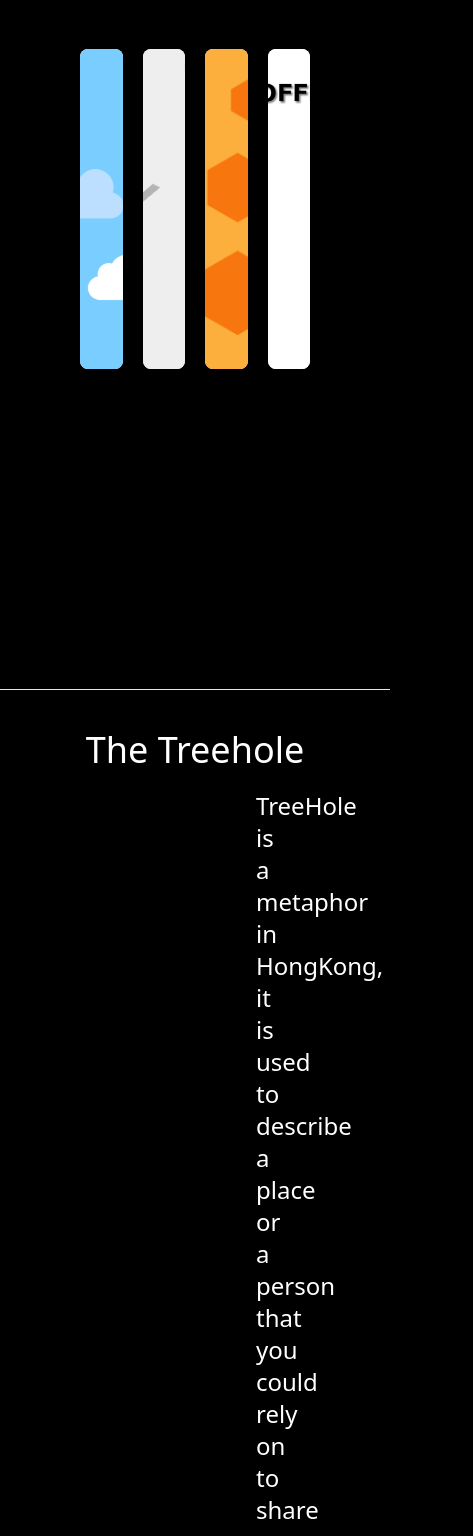
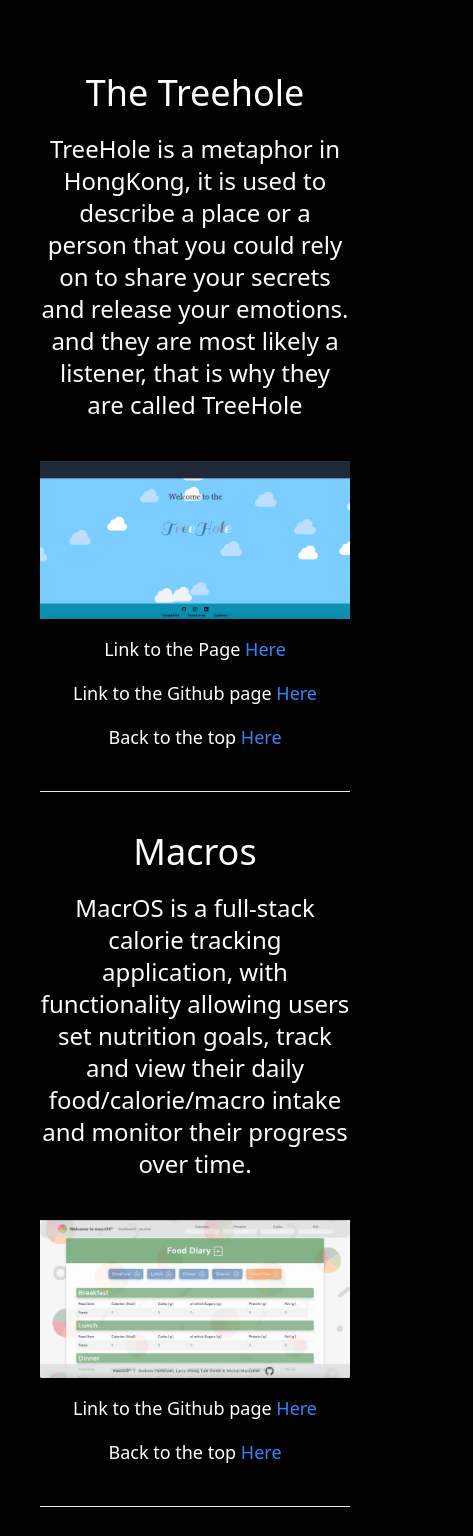
Before and after one commit to LarryWongKaHei/Portfolio, a React (Create React App) app: page /projects in a window 390 px wide. Shown: the part 160-1696 px from the top of the page, 473 px wide, since content can reach past the window. Built offline with nearby package versions, Linux system fonts and the light colour scheme.

Commit message:
Added Css for responsive projects page

```diff
--- a/src/Components/Beecareful.js
+++ b/src/Components/Beecareful.js
@@ -2,7 +2,7 @@ import BeecarefulPhoto from "../images/BeecarefulPhoto.png"
 
 export function Beecareful(){
     return (
-        <div className="text-white text-center mx-64">
+        <div className="text-white text-center lg:mx-64 mx-10">
             <h2 className="text-2xl mt-5 font-light">
                 A full-stack web application built with React FrontEnd and Express BackEnd that allows users to manage their apiaries and colonies.
              </h2>
@@ -10,7 +10,7 @@ export function Beecareful(){
             <h1 className="mt-4 text-lg">
                 Link to the Github page <a href="https://github.com/jomonty/javascript_project_beeCareful" className="text-blue-500 hover:text-blue-600">Here</a>
             </h1>
-            <h1 className="mt-4 text-lg">
+            <h1 className="mt-4 text-lg border-b pb-10 xl:border-b-0">
                 Back to the top <a href="#top" className="text-blue-500 hover:text-blue-600">Here</a>
             </h1>
         </div>
--- a/src/Components/LandLCoffeeshop.js
+++ b/src/Components/LandLCoffeeshop.js
@@ -2,7 +2,7 @@ import CoffeeShopScreen from "../images/CoffeeShop.png"
 
 export function CoffeeShop(){
     return(
-        <div className="text-white text-center mx-64">
+        <div className="text-white text-center lg:mx-64 mx-10">
             <h2 className="text-2xl mt-5 font-light">
                 A E-commence web application built with React that allows users to add items to the bucket and checkout.
             </h2>
@@ -13,7 +13,7 @@ export function CoffeeShop(){
             <h1 className="mt-4 text-lg">
                 Link to the Github page <a href="https://github.com/larrywongkahei/e-commerce-lab" className="text-blue-500 hover:text-blue-600">Here</a>
             </h1>
-            <h1 className="mt-4 text-lg">
+            <h1 className="mt-4 text-lg border-b pb-10 xl:border-b-0">
                 Back to the top <a href="#top" className="text-blue-500 hover:text-blue-600">Here</a>
             </h1>
         </div>
--- a/src/Components/Macros.js
+++ b/src/Components/Macros.js
@@ -3,7 +3,7 @@ import MacrosScreen from "../images/Macros.png"
 
 export function Macros(){
     return (
-        <div className="text-white text-center mx-64">
+        <div className="text-white text-center lg:mx-64 mx-10">
             <h2 className="text-2xl mt-5 font-light">
                 MacrOS is a full-stack calorie tracking application, with functionality allowing users set nutrition goals, track and view their daily food/calorie/macro intake and monitor their progress over time.
             </h2>
@@ -11,7 +11,7 @@ export function Macros(){
             <h1 className="mt-4 text-lg">
                 Link to the Github page <a href="https://github.com/larrywongkahei/MacrOS" className="text-blue-500 hover:text-blue-600">Here</a>
             </h1>
-            <h1 className="mt-4 text-lg">
+            <h1 className="mt-4 text-lg border-b pb-10 xl:border-b-0">
                 Back to the top <a href="#top" className="text-blue-500 hover:text-blue-600">Here</a>
             </h1>
         </div>
--- a/src/Components/Projects.js
+++ b/src/Components/Projects.js
@@ -17,7 +17,7 @@ export function Projects(){
             <h2>
 
             </h2>
-            <div id="ShowCase" className="flex gap-5 justify-between mx-20 mt-14 text-center">
+            <div id="ShowCase" className="lg:flex gap-5 justify-between mx-20 mt-14 text-center hidden ">
                 <div id="project1" className="bg-white h-80 w-64 rounded-lg">
                     <a href="#TreeHole">
                         <img src={TheTreeHoleBG}
@@ -82,25 +82,25 @@ export function Projects(){
             </div>
             <div id="Projects">
                 <div className="" id="TreeHole">
-                    <h1 className="text-4xl font-extralight text-white text-center border-t pt-10 mt-80">
+                    <h1 className="text-4xl font-extralight text-white text-center lg:border-t pt-10 lg:mt-80 mt-10">
                         The Treehole
                     </h1>
                     <TreeHole />
                 </div>
                 <div id="Macros">
-                    <h1 className="text-4xl font-extralight text-white text-center border-t pt-10 mt-80">
+                    <h1 className="text-4xl font-extralight text-white text-center lg:border-t pt-10 lg:mt-80">
                         Macros
                     </h1>
                     <Macros />
                 </div>
                 <div id="Beecareful">
-                    <h1 className="text-4xl font-extralight text-white text-center border-t pt-10 mt-80">
+                    <h1 className="text-4xl font-extralight text-white text-center lg:border-t pt-10 lg:mt-80">
                         Beecareful
                     </h1>
                     <Beecareful />
                 </div>
                 <div id="Coffeeshop">
-                    <h1 className="text-4xl font-extralight text-white text-center border-t pt-10 mt-80">
+                    <h1 className="text-4xl font-extralight text-white text-center lg:border-t pt-10 lg:mt-80">
                         l&l CoffeeShop
                     </h1>
                     <CoffeeShop />
--- a/src/Components/TheTreeHole.js
+++ b/src/Components/TheTreeHole.js
@@ -2,7 +2,7 @@ import Thetreehole from "../images/TreeHole.png"
 
 export function TreeHole(){
     return (
-        <div className="text-white text-center mx-64">
+        <div className="text-white text-center lg:mx-64 mx-10">
             <h2 className="text-2xl mt-5 font-light">
             TreeHole is a metaphor in HongKong, it is used to describe a place or a person that you could rely on to share your secrets and release your emotions. and they are most likely a listener, that is why they are called TreeHole
             </h2>
@@ -13,7 +13,7 @@ export function TreeHole(){
             <h1 className="mt-4 text-lg">
                 Link to the Github page <a href="https://github.com/larrywongkahei/TheTreeHole" className="text-blue-500 hover:text-blue-600">Here</a>
             </h1>
-            <h1 className="mt-4 text-lg">
+            <h1 className="mt-4 text-lg border-b pb-10 xl:border-b-0">
                 Back to the top <a href="#top" className="text-blue-500 hover:text-blue-600">Here</a>
             </h1>
         </div>
```
